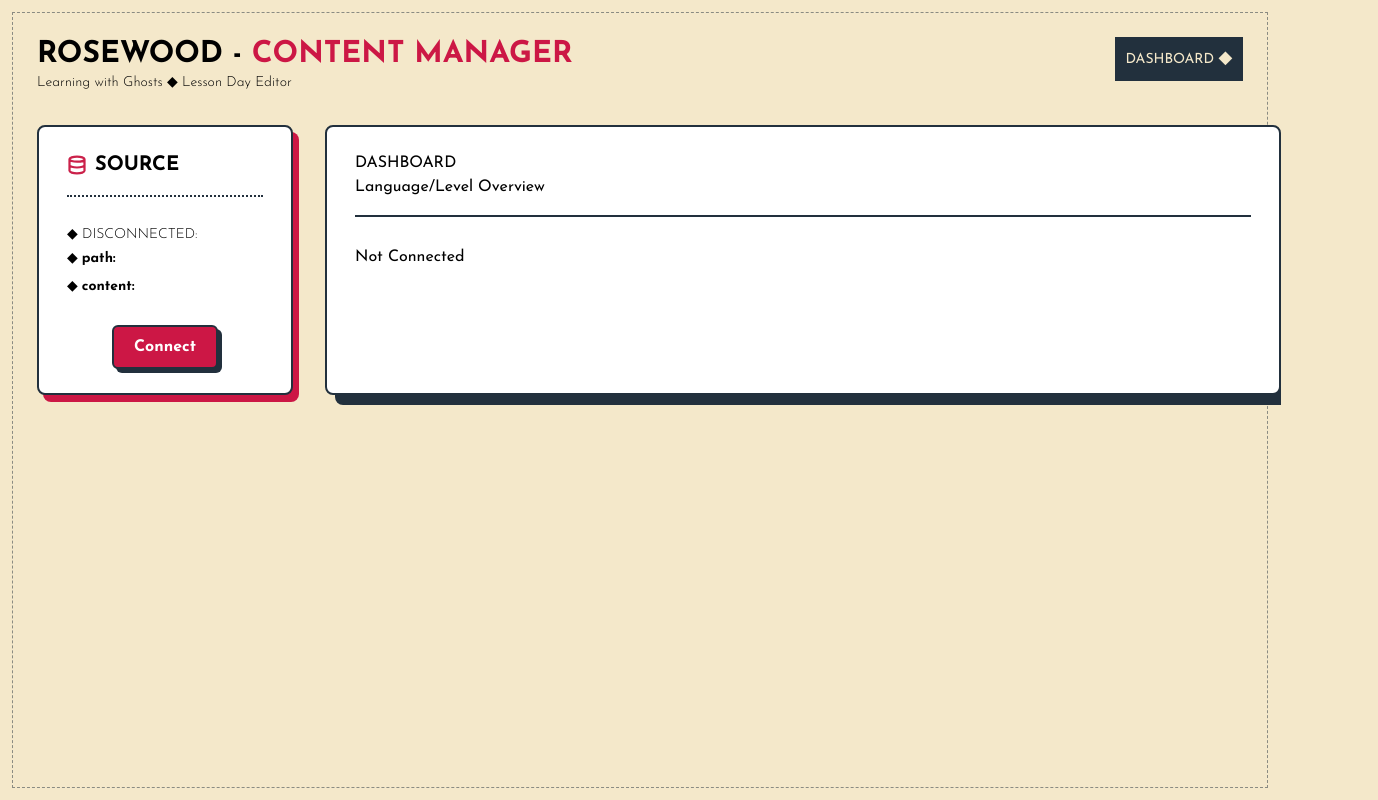
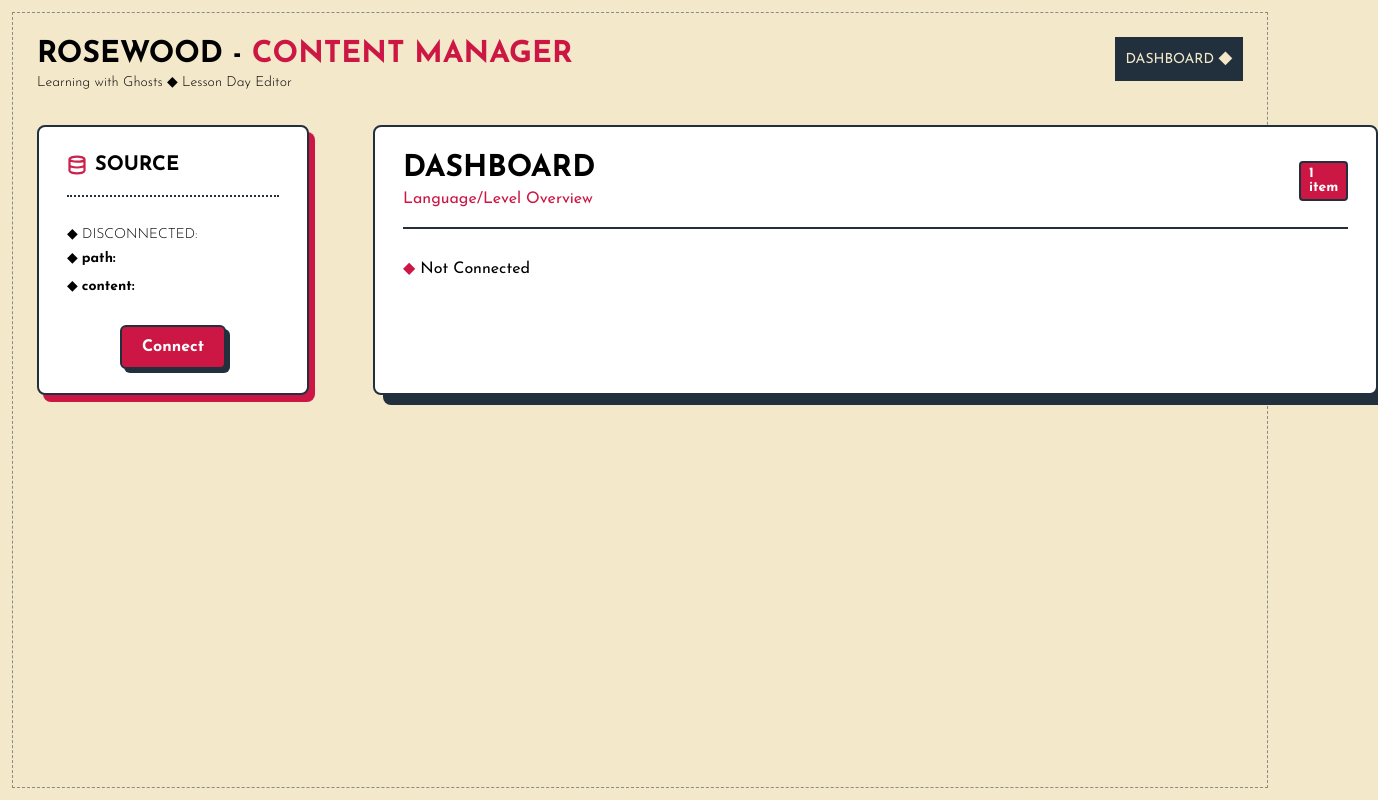
Before and after one commit to marciomarquessouza/rosewood-lwg, a React (Vite) app: page /#/ in a window 1280 px wide. Shown: the whole page, 1378 px wide, since content can reach past the window. Built offline with nearby package versions, Linux system fonts and the light colour scheme.

Commit message:
feat: add Panel and Pill components, enhance Dashboard with new items and headers, and introduce LANGUAGE_DETAILS constant

```diff
--- /dev/null
+++ b/src/constants/index.ts
@@ -0,0 +1,5 @@
+export const LANGUAGE_DETAILS = {
+  "de-DE": { name: "German" },
+  "en-UK": { name: "English" },
+  "pt-BR": { name: "Portuguese" },
+} as const;
--- /dev/null
+++ b/src/renderer/components/Pill/index.tsx
@@ -0,0 +1,36 @@
+import { PropsWithChildren } from "react";
+
+type PillVariant = "accent" | "dark" | "info" | "neutral";
+
+interface PillProps extends PropsWithChildren {
+  variant?: PillVariant;
+  className?: string;
+}
+
+const variants: Record<PillVariant, string> = {
+  accent: "bg-rosewood-accent text-rosewood-surface",
+  dark: "bg-rosewood-ink text-rosewood-surface",
+  info: " bg-rosewood-info text-rosewood-surface",
+  neutral: "bg-rosewood-paper text-rosewood-ink",
+};
+
+export function Pill({
+  children,
+  variant = "neutral",
+  className = "",
+}: PillProps) {
+  return (
+    <span
+      className={[
+        "inline-flex items-center justify-center",
+        "rounded-sm border-2 border-rosewood-ink",
+        "px-2 py-1",
+        "text-sm font-bold leading-none",
+        variants[variant],
+        className,
+      ].join(" ")}
+    >
+      {children}
+    </span>
+  );
+}
--- a/src/renderer/contexts/ProjectContext.tsx
+++ b/src/renderer/contexts/ProjectContext.tsx
@@ -24,6 +24,7 @@ export const ProjectProvider = ({ children }: PropsWithChildren) => {
   const [loading, setLoading] = useState(true);
   const [project, setProject] = useState<ProjectInfo | null>(null);
   const [error, setError] = useState<string | null>(null);
+  const contentPath = project?.contentPath  ? project?.contentPath.replace(project?.path, "") : ""
 
   useEffect(() => {
     const loadProject = async () => {
@@ -80,7 +81,7 @@ export const ProjectProvider = ({ children }: PropsWithChildren) => {
         connected: !!project,
         loading,
         projectPath: project?.path ?? "",
-        contentPath: project?.contentPath ?? "",
+        contentPath,
         connect: connectProject,
         error,
       }}
--- /dev/null
+++ b/src/renderer/features/Dashboard/DashboardHeader.tsx
@@ -0,0 +1,22 @@
+import { Pill } from "../../components/Pill";
+
+interface DashboardHeaderProps {
+  lines: number;
+}
+export function DashboardHeader({ lines }: DashboardHeaderProps) {
+  return (
+    <div className="flex flex-row">
+      <div className="flex min-w-4xl flex-col">
+        <p className="font-bold text-3xl uppercase">DASHBOARD</p>
+        <p className="text-rosewood-accent text-base">
+          Language/Level Overview
+        </p>
+      </div>
+      <div className="flex justify-center items-center">
+        <Pill variant="accent">
+          {lines} {lines > 1 ? "items" : "item"}
+        </Pill>
+      </div>
+    </div>
+  );
+}
--- /dev/null
+++ b/src/renderer/features/Dashboard/DashboardItem.tsx
@@ -0,0 +1,34 @@
+import { LANGUAGE_DETAILS } from "../../../constants";
+import { Pill } from "../../components/Pill";
+
+interface DashboardItemProps {
+  level: string;
+  language: string;
+  plannedDays: number;
+  completedDays: number;
+}
+
+export function DashboardItem({
+  level,
+  language,
+  plannedDays,
+  completedDays,
+}: DashboardItemProps) {
+  return (
+    <div
+      className={[
+        "bg-rosewood-bg rounded-md border-2 border-rosewood-ink",
+        "flex justify-between",
+      ].join(" ")}
+    >
+      <div>
+        <Pill variant="dark">{level}</Pill>
+        <div>
+          <p>{LANGUAGE_DETAILS["de-DE"].name}</p>
+          <p>{`${plannedDays} days of ${completedDays}`}</p>
+        </div>
+      </div>
+      <div></div>
+    </div>
+  );
+}
--- a/src/renderer/features/Dashboard/index.tsx
+++ b/src/renderer/features/Dashboard/index.tsx
@@ -1,21 +1,32 @@
-import { Panel } from "../../components/Panel.tsx";
+import { ProjectContent } from "../../../shared/project.ts";
+import { Panel } from "../../components/Panel/index.tsx";
 import { useProject } from "../../contexts/ProjectContext";
 import { SourcePanel } from "../SourcePanel";
+import { DashboardHeader } from "./DashboardHeader.tsx";
+import { DashboardItem } from "./DashboardItem.tsx";
 
 export function Dashboard() {
   const { connected } = useProject();
+  const lines: ProjectContent = {
+    lessonLanguages: [
+      { language: "de-DE", levels: ["A1-1"]}
+    ]
+  }
+
   return (
-    <div className="flex flex-row gap-8">
+    <div className="flex flex-row gap-16">
       <SourcePanel />
-      <Panel
-        header={
-          <div className=" flex min-w-4xl flex-col">
-            <h1>DASHBOARD</h1>
-            <p>Language/Level Overview</p>
-          </div>
-        }
-      >
-        {!connected ? <p>Not Connected</p> : <p>Dasboard</p>}
+      <Panel header={<DashboardHeader lines={lines.lessonLanguages.length} />}>
+        {!connected ? (
+          <p className=" text-md">
+            <span className=" text-rosewood-accent">◆</span> Not Connected
+          </p>
+        ) : (
+          <>
+          Dashboard
+          </>
+
+        )}
       </Panel>
     </div>
   );
--- a/src/renderer/features/SourcePanel/index.tsx
+++ b/src/renderer/features/SourcePanel/index.tsx
@@ -1,6 +1,6 @@
 import databaseIcon from "../../../assets/icons/database.svg";
 import { Button } from "../../components/Button";
-import { Panel } from "../../components/Panel.tsx";
+import { Panel } from "../../components/Panel/index.tsx";
 import { useProject } from "../../contexts/ProjectContext.tsx";
 import { SourceDetails } from "./SourceDetails";
 
@@ -9,7 +9,7 @@ export function SourcePanel() {
     useProject();
 
   return (
-    <aside className="w-64 shrink-0">
+    <aside className="w-68 shrink-0">
       <Panel
         variant="support"
         header={
--- a/src/renderer/index.css
+++ b/src/renderer/index.css
@@ -15,6 +15,7 @@
   --color-rosewood-surface: #ffffff;
   --color-rosewood-ink: #22303d;
   --color-rosewood-accent: #cc1745;
+  --color-rosewood-info: #4ba3df;
 }
 
 @layer base {
```
Also changed, not shown: src/renderer/components/Panel/index.tsx (renamed from src/renderer/components/Panel.tsx/index.tsx).
